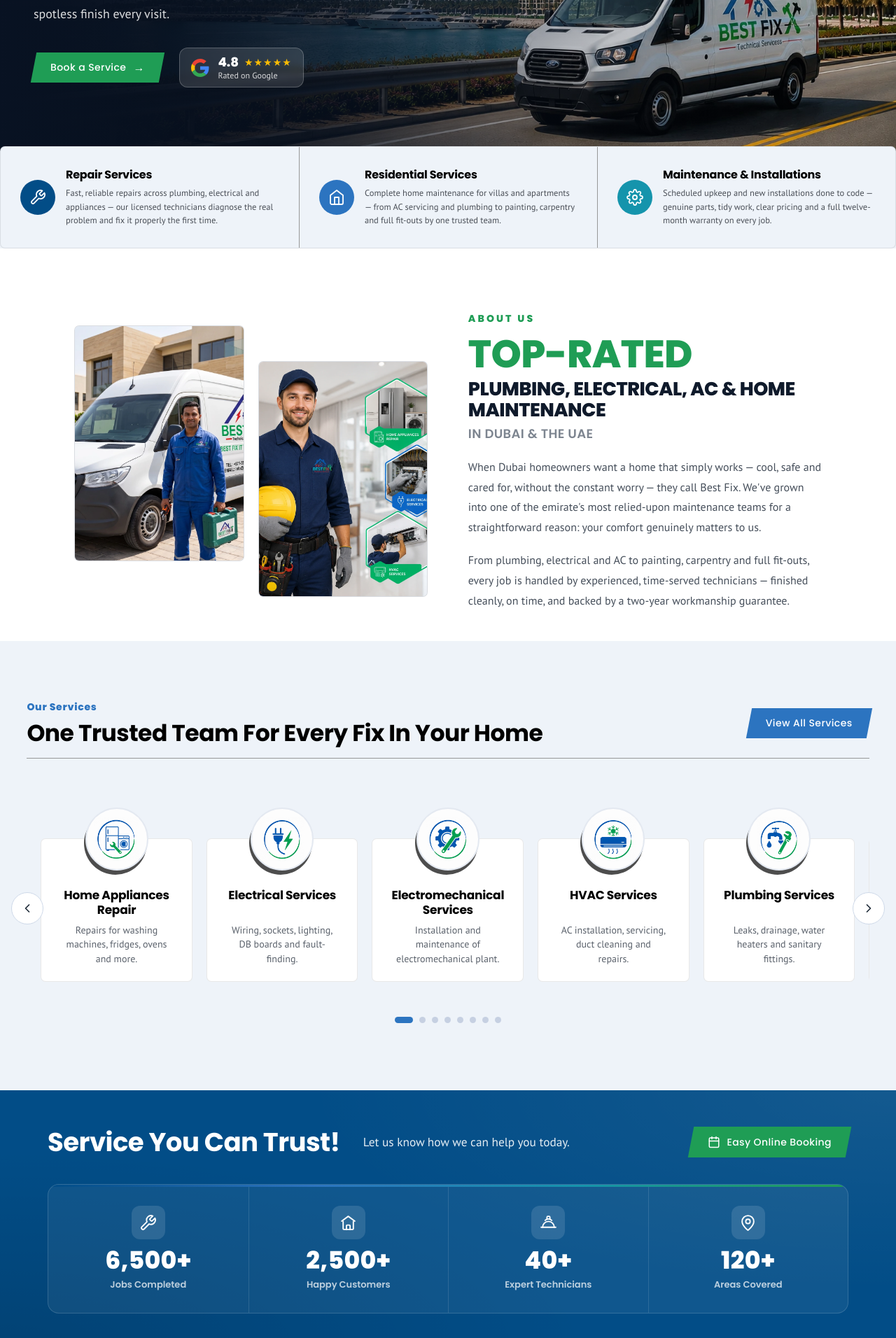
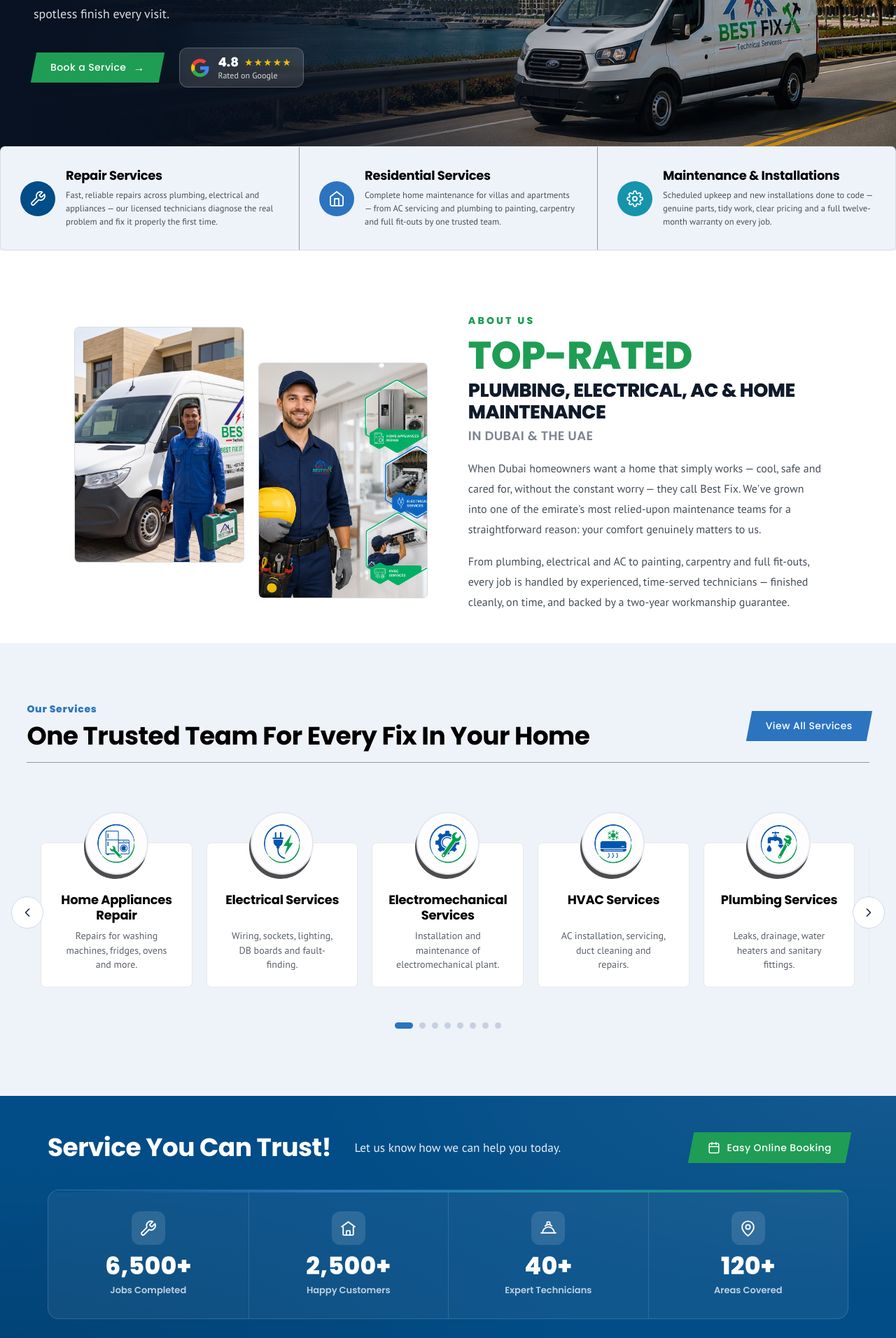
Before and after one commit to Shakeeb871/bestfixit-ae, a Flask app: page / in a window 1280 px wide. Shown: the part 501-2413 px from the top of the page at 70% size. Run offline with Flask 3, Linux system fonts and the light colour scheme.

Commit message:
Unify site typography and swap in the new hero image
Typography was inconsistent on the homepage: the heading stack led with
"Museo Sans", which is not loaded, so headings rendered as whatever face
each machine had, and section titles ranged 31–46px with card titles 16–20px.

- Set one heading face site-wide: Poppins (a loaded webfont), dropping the
  phantom Museo Sans from both the global rule and the --font-heading token.
- Normalise every section H2 title to clamp(26px,3vw,36px): shared section
  head, working process, service expertise, why-choose, CTA, reviews, the
  #bfc booking heading and the footer CTA.
- Normalise every card H3 title to clamp(16px,1.4vw,18px): feature strip,
  service slider/tiles, why-choose cards and process steps.
- Point the hero at the new "fixerman" image with the previous hero as the
  onerror fallback; the van stays vertically centred (object-position 50% 60%).

The About stacked "Top-Ranked" heading and the footer column titles keep
their own intentional sizes.

Co-Authored-By: Claude Opus 4.8 <noreply@anthropic.com>
Claude-Session: https://claude.ai/code/session_016tDyNJwNLGHkf9e7t3iXBH

```diff
--- a/static/css/site.css
+++ b/static/css/site.css
@@ -72,12 +72,14 @@ x-dc,helmet{display:block;} helmet{display:none;}
    backgrounds. Text sitting on a coloured / dark background keeps the light
    colour set on that section (those colours are not touched). Every heading
    is rendered in Title Case (first letter of each word capitalised). */
-/* Typography — headings keep the previous face (Museo Sans stack → Poppins
-   fallback) at #303236 / weight 700, sizes from their own component rules.
+/* Typography — one heading face across the whole site: Poppins (an actually
+   loaded webfont), weight 700, #000. "Museo Sans" was dropped from the stack
+   because it is not loaded, so it silently rendered as different faces on
+   different machines — the source of the "wrong font on the homepage" issue.
    Body & content text: PT Sans, 400, #000, 16px / 24px line-height. Text on
    dark / coloured sections stays white (re-assert list below). */
 body{ color:#000; font-family:'PT Sans',system-ui,Arial,sans-serif; }
-h1,h2,h3,h4,h5,h6{ font-family:'Museo Sans','Poppins','Archivo',system-ui,sans-serif !important;
+h1,h2,h3,h4,h5,h6{ font-family:'Poppins','Archivo',system-ui,sans-serif !important;
   color:#000 !important; font-weight:700 !important; text-transform:capitalize !important; }
 p:not([class*="eyebrow"]):not([class*="badge"]), li{
   font-family:'PT Sans',system-ui,Arial,sans-serif !important;
@@ -118,7 +120,7 @@ p:not([class*="eyebrow"]):not([class*="badge"]), li{
 .svc-tile:hover{ transform:translateY(-5px); }
 .svc-tile__ico{ width:56px; height:56px; border-radius:12px; background:#eaf1fb; color:#2c74c0; display:grid; place-items:center; margin-bottom:18px; }
 .svc-tile__ico svg{ width:30px; height:30px; }
-.svc-tile h3{ font-size:19px; margin:0 0 10px; }
+.svc-tile h3{ font-size:clamp(16px,1.4vw,18px); margin:0 0 10px; }
 .svc-tile p{ margin:0 0 18px; }
 .svc-tile .btn-skew{ margin-top:auto; align-self:flex-start; }
 .split{ max-width:1160px; margin:0 auto; padding:0 clamp(20px,5vw,44px); display:grid; grid-template-columns:1fr 1fr; gap:clamp(28px,4vw,54px); align-items:center; }
@@ -229,7 +231,7 @@ p:not([class*="eyebrow"]):not([class*="badge"]), li{
   --color-accent-2-800: #71261b;
   --color-accent-2-900: #471d16;
 
-  --font-heading: "Museo Sans", "Poppins", "Archivo", system-ui, sans-serif;
+  --font-heading: "Poppins", "Archivo", system-ui, sans-serif;
   --font-heading-weight: 700;
   --font-body: "PT Sans", system-ui, Arial, sans-serif;
 
@@ -486,7 +488,7 @@ details[open] .bf-faq-chev{ transform:rotate(180deg); }
 .site-footer__cta{
   margin:0; color:var(--sf-heading);
   font-family:var(--font-heading,inherit); font-weight:800;
-  font-size:clamp(25px,2.7vw,34px); line-height:1.22; max-width:740px;
+  font-size:clamp(26px,3vw,36px); line-height:1.22; max-width:740px;
 }
 .site-footer__cta a{ color:var(--sf-accent); text-decoration:underline; text-underline-offset:5px; }
 .site-footer__cta a:hover{ filter:brightness(1.12); }
@@ -603,7 +605,7 @@ details[open] .bf-faq-chev{ transform:rotate(180deg); }
 .hfeat-card__icon svg{ width:24px; height:24px; }
 .hfeat-card__body{ min-width:0; }
 .hfeat-card__title{ margin:0 0 6px; color:#000; font-family:var(--font-heading);
-    font-weight:800; font-size:clamp(15px,1.25vw,17px); line-height:1.25; }
+    font-weight:800; font-size:clamp(16px,1.4vw,18px); line-height:1.25; }
 .hfeat-card__text{ display:block; margin:0; color:#4a4f57; font-size:12.5px; line-height:1.55; }
 @media (max-width:760px){
   .hfeat{ margin-top:-44px; }
@@ -619,7 +621,7 @@ details[open] .bf-faq-chev{ transform:rotate(180deg); }
 .sec-head__eyebrow{ display:block; margin:0 0 7px; color:#2c74c0;
     font-family:var(--font-heading); font-weight:800; font-size:14px; letter-spacing:.05em; }
 .sec-head__title{ margin:0; font-family:var(--font-heading); font-weight:800;
-    font-size:clamp(22px,2.7vw,33px) !important; line-height:1.15 !important; }
+    font-size:clamp(26px,3vw,36px) !important; line-height:1.15 !important; }
 .sec-head__btn.btn-skew{ flex:none; align-self:center; }
 .sec-head__desc{ margin:18px 0 0; max-width:720px; }
 @media (max-width:640px){
@@ -666,7 +668,7 @@ details[open] .bf-faq-chev{ transform:rotate(180deg); }
   .svc-slide__badge img{ width:75%; height:75%; object-fit:contain; display:block; }
 
   .svc-slide__title{ margin:0 0 8px; color:#000 !important;
-    font-family:var(--font-heading); font-weight:800; font-size:17px; line-height:1.24;
+    font-family:var(--font-heading); font-weight:800; font-size:clamp(16px,1.4vw,18px); line-height:1.24;
     min-height:calc(1.24em * 2);
     display:-webkit-box; -webkit-line-clamp:2; -webkit-box-orient:vertical; overflow:hidden; }
   .svc-slide__desc{ margin:0; width:84%; color:#5a616b; font-size:14px; line-height:1.45;
@@ -752,7 +754,7 @@ details[open] .bf-faq-chev{ transform:rotate(180deg); }
 #bfc .bfc-eyebrow span{ font-size:11px; letter-spacing:.22em; text-transform:uppercase;
   font-weight:700; color:var(--accent); }
 #bfc .bfc-h2{ margin:0 0 22px; font-family:var(--font-heading,inherit);
-  font-weight:800; font-size:clamp(30px,3.4vw,46px); line-height:1.2;
+  font-weight:800; font-size:clamp(26px,3vw,36px); line-height:1.2;
   color:var(--primary-text); max-width:560px; }
 #bfc .bfc-h2 span{ color:var(--accent); }
 #bfc .bfc-h2 br{ display:block; }
--- a/templates/components/cta_banner.html
+++ b/templates/components/cta_banner.html
@@ -36,7 +36,7 @@
 .cta-banner__title{
   margin:0; flex:0 0 auto; color:#fff !important;
   font-family:var(--font-heading,inherit);
-  font-weight:800; font-size:clamp(24px,2.9vw,38px); line-height:1.05;
+  font-weight:800; font-size:clamp(26px,3vw,36px); line-height:1.05;
 }
 .cta-banner__subtext{
   flex:1 1 auto; min-width:180px;
--- a/templates/components/process_steps.html
+++ b/templates/components/process_steps.html
@@ -16,7 +16,7 @@
 .pwp__eyebrow{ display:block; margin:0 0 14px; color:#2c74c0; font-family:var(--font-heading,inherit);
   font-weight:800; font-size:13px; letter-spacing:.18em; text-transform:uppercase; }
 .pwp__title{ margin:0; color:#0f1a2b !important; font-family:var(--font-heading,inherit);
-  font-weight:800; font-size:clamp(26px,3.3vw,42px) !important; line-height:1.12 !important; max-width:420px; }
+  font-weight:800; font-size:clamp(26px,3vw,36px) !important; line-height:1.12 !important; max-width:420px; }
 .pwp__desc{ display:block; margin:0 0 6px; color:#5a616b; font-size:clamp(15px,1.2vw,17px);
   line-height:1.6; text-align:right; max-width:460px; justify-self:end; }
 
@@ -37,7 +37,7 @@
 .pwp__step:nth-child(4) .pwp__num{ -webkit-text-stroke-color:#1f9d55; }
 .pwp__body{ min-width:0; padding-top:5px; }
 .pwp__step-title{ margin:0 0 9px; color:#0f1a2b !important; font-family:var(--font-heading,inherit);
-  font-weight:800; font-size:clamp(17px,1.5vw,20px); line-height:1.25; }
+  font-weight:800; font-size:clamp(16px,1.4vw,18px); line-height:1.25; }
 .pwp__step-desc{ display:block; margin:0; color:#5a616b; font-size:14.5px; line-height:1.6; }
 
 /* ── responsive ── */
--- a/templates/components/service_expertise.html
+++ b/templates/components/service_expertise.html
@@ -62,7 +62,7 @@
 .service-expertise__title{
   margin:0 0 22px; color:var(--se-text);
   font-family:var(--font-heading,inherit);
-  font-weight:800; font-size:clamp(24px,2.8vw,33px); line-height:1.2;
+  font-weight:800; font-size:clamp(26px,3vw,36px); line-height:1.2;
   max-width:505px;
 }
 .service-expertise__title span{ color:var(--se-accent); display:block; }
@@ -124,7 +124,7 @@
 @media (max-width:640px){
   .service-expertise{ padding:62px 0; }
   .service-expertise__container{ padding-inline:20px; }
-  .service-expertise__title{ font-size:clamp(23px,6.4vw,30px); max-width:100%; }
+  .service-expertise__title{ max-width:100%; }
   .service-expertise__title span{ display:inline; }
   .service-expertise__features{ grid-template-columns:1fr; }
   .service-expertise__actions{ flex-direction:column; align-items:flex-start; gap:26px; }
--- a/templates/components/testimonial_showcase.html
+++ b/templates/components/testimonial_showcase.html
@@ -16,7 +16,7 @@
 .rev__intro{ min-width:0; }
 .rev__heading{ margin:0 0 26px; color:#fff !important;
   font-family:var(--font-heading,inherit); font-weight:800;
-  font-size:clamp(24px,2.7vw,34px) !important; line-height:1.2 !important; max-width:420px; }
+  font-size:clamp(26px,3vw,36px) !important; line-height:1.2 !important; max-width:420px; }
 .rev__google{ display:inline-flex; align-items:center; gap:10px;
   background:#0f1a2b; border-radius:40px; padding:9px 18px 9px 12px; margin-bottom:26px; }
 .rev__google-g{ display:inline-flex; width:26px; height:26px; background:#fff; border-radius:50%;
--- a/templates/components/why_choose.html
+++ b/templates/components/why_choose.html
@@ -18,7 +18,7 @@
 .hfy__eyebrow{ display:block; margin:0 0 4px; color:#2c74c0;
   font-family:var(--font-heading,inherit); font-weight:800; font-size:15px; letter-spacing:.04em; }
 .hfy__title{ margin:0; font-family:var(--font-heading,inherit); font-weight:800;
-  font-size:clamp(21px,2.6vw,31px) !important; line-height:1.1 !important; }
+  font-size:clamp(26px,3vw,36px) !important; line-height:1.1 !important; }
 .hfy__van{ flex:0 0 70%; max-width:70%; display:flex; justify-content:flex-start;
   align-items:flex-end; overflow:visible; }
 .hfy__van img{ width:clamp(230px,42%,330px); height:auto; display:block; will-change:transform;
@@ -43,7 +43,7 @@
 .hfy-card__badge img{ width:75%; height:75%; object-fit:contain; display:block; }
 
 .hfy-card__title{ margin:0; padding:0 18px; text-align:center; color:#000 !important;
-  font-family:var(--font-heading,inherit); font-weight:800; font-size:16px; line-height:1.22;
+  font-family:var(--font-heading,inherit); font-weight:800; font-size:clamp(16px,1.4vw,18px); line-height:1.22;
   min-height:calc(1.22em * 2); display:-webkit-box; -webkit-line-clamp:2; -webkit-box-orient:vertical;
   overflow:hidden; }
 .hfy-card__desc{ margin:15px 0 0; padding:0 20px; text-align:left; color:#5a616b;
--- a/templates/index.html
+++ b/templates/index.html
@@ -38,8 +38,8 @@
   </style>
 
   <div class="hero2__bg">
-    <img src="{{ url_for('static', filename='img/best fix it mainetnance hero.webp') }}"
-         onerror="this.onerror=null;this.src='/static/img/maintenance-company-in-dubai.webp';"
+    <img src="{{ url_for('static', filename='img/best fix it mainetnance fixerman.webp') }}"
+         onerror="this.onerror=null;this.src='/static/img/best fix it mainetnance hero.webp';"
          alt="Best Fix maintenance van on the road in Dubai" fetchpriority="high">
   </div>
   <div class="hero2__overlay" aria-hidden="true"></div>
```
Also changed, not shown: static/img/best fix it mainetnance fixerman.webp (renamed from static/best fix it mainetnance fixerman.webp).
